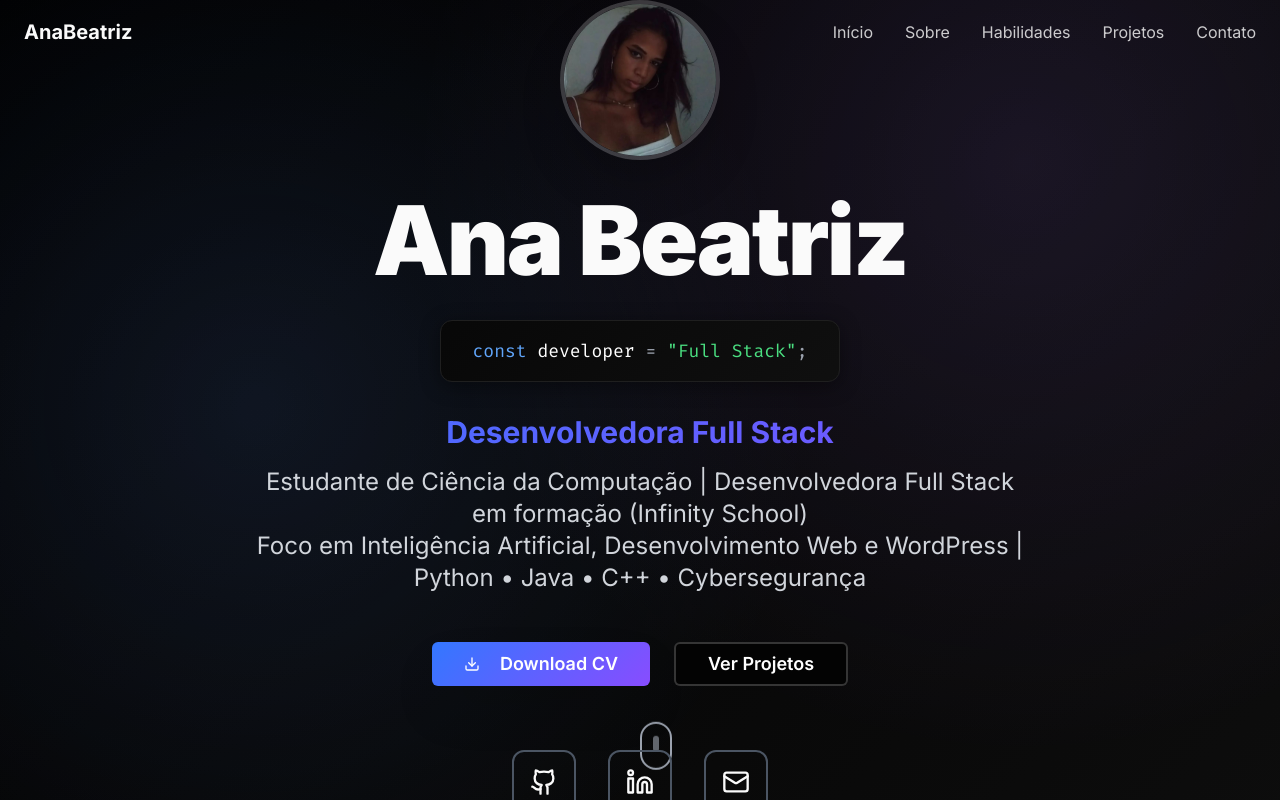
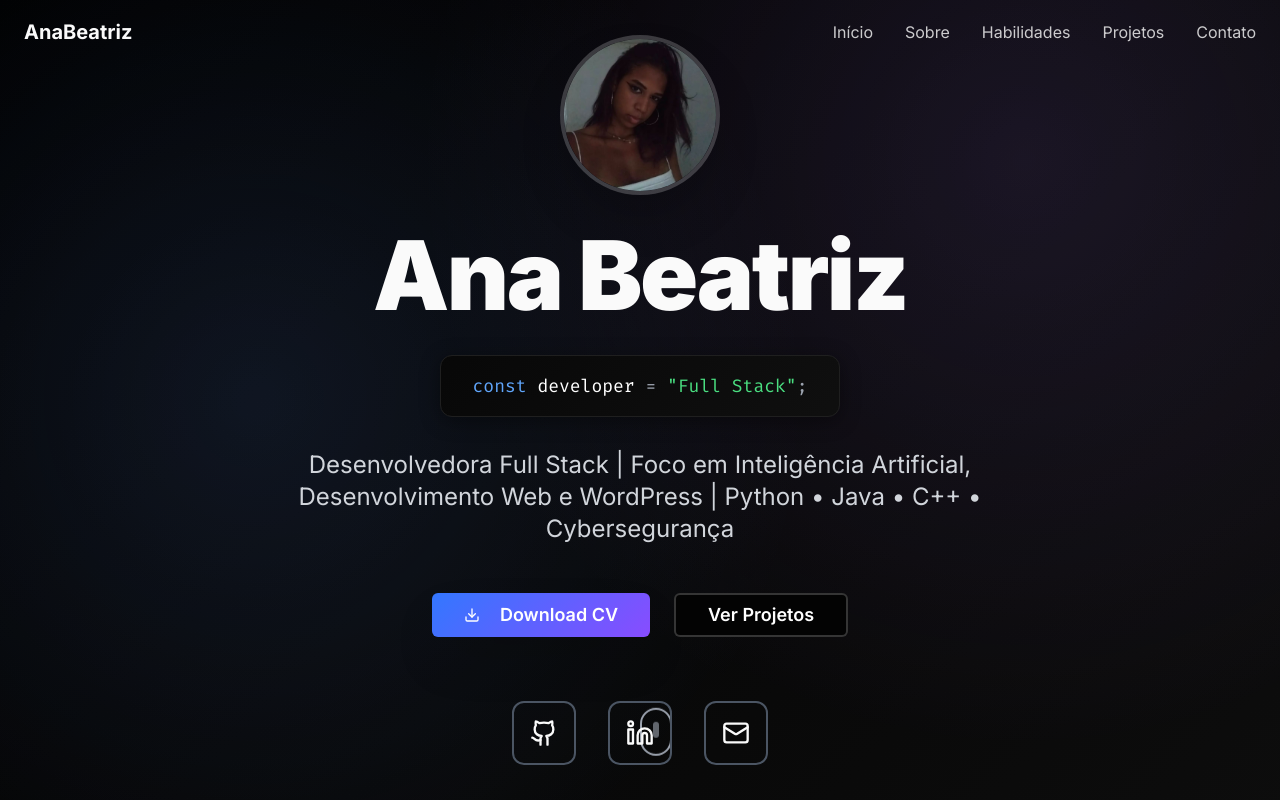
Before and after one commit to Anadevfs/portifolio-ana, a React (Vite) app: page / in a window 1280 px wide. Shown: the top 800 px of the page. Built offline with nearby package versions, Linux system fonts and the light colour scheme.

Commit message:
Update developer description

```diff
--- a/src/components/Hero.tsx
+++ b/src/components/Hero.tsx
@@ -28,14 +28,8 @@ const Hero = () => {
             <span className="text-green-400">"Full Stack"</span><span className="text-gray-400">;</span>
           </div>
 
-          <div className="gradient-text text-2xl md:text-3xl font-bold mb-4">
-            Desenvolvedora Full Stack
-          </div>
-
           <p className="text-xl md:text-2xl text-gray-300 mb-12 max-w-3xl mx-auto leading-relaxed">
-            Estudante de Ciência da Computação | Desenvolvedora Full Stack em formação (Infinity School)
-            <br />
-            Foco em Inteligência Artificial, Desenvolvimento Web e WordPress | Python • Java • C++ • Cybersegurança
+            Desenvolvedora Full Stack | Foco em Inteligência Artificial, Desenvolvimento Web e WordPress | Python • Java • C++ • Cybersegurança
           </p>
 
           <div className="flex flex-col sm:flex-row gap-6 justify-center items-center mb-16">
```
